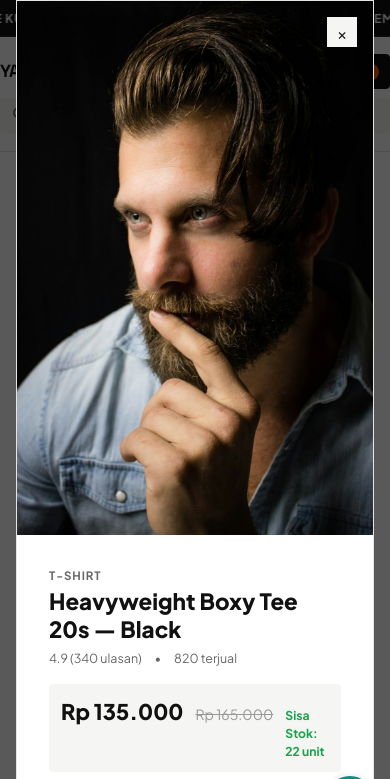
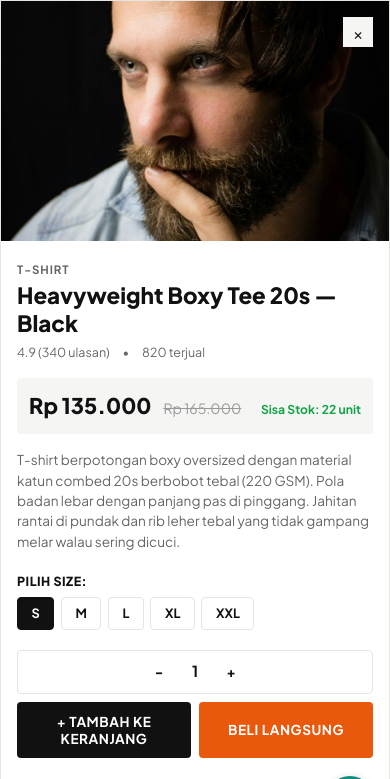
Before and after one commit to crownsakaaa/tessss, a website: page index.html in a window 390 px wide. Both pictures are taken after a click on the element "Heavyweight Boxy Tee 20s — Black". Shown: the top 779 px of the page. Drawn offline with Linux system fonts and the light colour scheme.

Commit message:
Fix mobile product card button, category pill overflow, and meta overlap

```diff
--- a/css/style.css
+++ b/css/style.css
@@ -325,7 +325,13 @@ a {
   gap: 0.4rem;
   overflow-x: auto;
   padding-bottom: 0.5rem;
+  padding-right: 1.25rem; /* prevent last pill from clipping */
   margin-bottom: 1.75rem;
+  scrollbar-width: none;
+}
+
+.category-filter-nav::-webkit-scrollbar {
+  display: none;
 }
 
 .category-pill {
@@ -1629,20 +1635,37 @@ a {
     flex-direction: column;
     align-items: flex-start;
     gap: 0.6rem;
+    padding-bottom: 0.75rem;
+    border-bottom: 1px solid var(--border-light);
+    margin-bottom: 1rem;
   }
   .catalog-heading {
     font-size: 1.25rem;
   }
   .catalog-sort-box {
-    align-self: flex-end;
+    align-self: flex-start;
+    width: 100%;
+    display: flex;
+    justify-content: space-between;
+    align-items: center;
   }
   .category-filter-nav {
-    gap: 0.3rem;
+    gap: 0.35rem;
     margin-bottom: 1.25rem;
+    -webkit-overflow-scrolling: touch;
+    padding-right: 1.5rem;
+    scrollbar-width: none;
+    -ms-overflow-style: none;
+  }
+  .category-filter-nav::-webkit-scrollbar {
+    display: none;
+    width: 0;
+    height: 0;
   }
   .category-pill {
     font-size: 0.72rem;
     padding: 0.4rem 0.75rem;
+    flex-shrink: 0;
   }
 
   /* Product grid: 2 columns */
@@ -1657,21 +1680,84 @@ a {
     font-size: 0.84rem;
   }
   .product-desc-preview {
-    display: none; /* hide excerpt on small screens */
-  }
-  .price-now {
-    font-size: 0.95rem;
-  }
-
-  /* Detail modal: single column, full height */
-  .modal-overlay {
+    display: none;
+  }
+
+  /* Meta row: stack category + rating vertically so they don't overlap */
+  .product-meta-row {
+    flex-direction: column;
+    align-items: flex-start;
+    gap: 0.15rem;
+    margin-bottom: 0.4rem;
+  }
+  .product-rating {
+    font-size: 0.68rem;
+    white-space: nowrap;
+  }
+
+  /* Card footer: icon-only button so it never overflows */
+  .product-card-footer {
+    gap: 0.4rem;
+  }
+  .product-price {
+    font-size: 0.88rem;
+  }
+  .product-original-price {
+    font-size: 0.68rem;
+  }
+  /* Hide the text label on add-to-cart, show icon only */
+  .btn-quick-add {
+    padding: 0;
+    width: 36px;
+    height: 36px;
+    min-width: 36px;
+    display: inline-flex;
+    align-items: center;
+    justify-content: center;
+    flex-shrink: 0;
+  }
+  .btn-quick-add svg {
+    width: 17px;
+    height: 17px;
+    flex-shrink: 0;
+  }
+  .btn-quick-add .btn-add-label {
+    display: none !important;
+  }
+
+  /* All modals: bottom sheet on mobile */
+  .modal-backdrop {
     align-items: flex-end;
+    padding: 0;
   }
   .product-detail-modal-window {
     grid-template-columns: 1fr;
     border-radius: 16px 16px 0 0;
     max-height: 92vh;
+    width: 100%;
+    max-width: 100%;
     overflow-y: auto;
+  }
+  .modal-prod-img {
+    max-height: 240px;
+    min-height: 180px;
+    object-fit: cover;
+  }
+  .modal-prod-info {
+    padding: 1.25rem 1rem;
+    max-height: none;
+  }
+  .modal-qty-actions-row {
+    flex-wrap: wrap;
+    gap: 0.5rem;
+  }
+  .modal-qty-actions-row .quantity-stepper {
+    width: 100%;
+    justify-content: center;
+  }
+  .modal-qty-actions-row .btn {
+    flex: 1;
+    min-width: 120px;
   }
 
   /* Cart & Wishlist drawer */
@@ -1735,15 +1821,16 @@ a {
   .product-title {
     font-size: 0.8rem;
   }
-  .btn-add-to-cart-card {
-    font-size: 0.72rem;
-    padding: 0.5rem 0.6rem;
-  }
-  .price-now {
-    font-size: 0.88rem;
-  }
-  .price-original {
-    font-size: 0.72rem;
+  .btn-quick-add {
+    padding: 0.4rem;
+    min-width: 32px;
+    height: 32px;
+  }
+  .product-price {
+    font-size: 0.82rem;
+  }
+  .product-original-price {
+    font-size: 0.65rem;
   }
 
   /* Product detail modal: full screen */
--- a/js/app.js
+++ b/js/app.js
@@ -161,13 +161,13 @@ function renderProductGrid() {
             </div>
 
             <div class="card-action-btns">
-              <button class="btn-quick-add" onclick="quickAddToCart('${product.id}')" title="Tambah ke keranjang">
+              <button class="btn-quick-add" onclick="quickAddToCart('${product.id}')" title="Tambah ke keranjang" aria-label="Tambah ${product.name} ke keranjang">
                 <svg width="18" height="18" viewBox="0 0 24 24" fill="none" stroke="currentColor" stroke-width="2">
                   <path d="M6 2L3 6v14a2 2 0 0 0 2 2h14a2 2 0 0 0 2-2V6l-3-7z"></path>
                   <line x1="3" y1="6" x2="21" y2="6"></line>
                   <path d="M16 10a4 4 0 0 1-8 0"></path>
                 </svg>
-                <span>+ Keranjang</span>
+                <span class="btn-add-label">+ Keranjang</span>
               </button>
             </div>
           </div>
```
